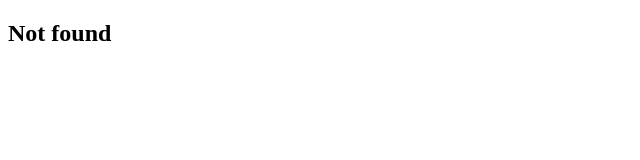
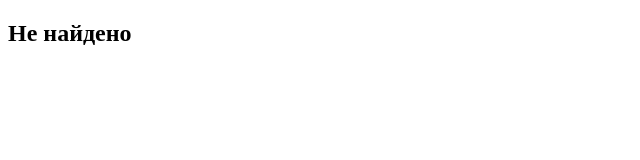
Before and after one commit to w3dom/strjs, a plain HTML site: page 404.html in a window 1280 px wide. Shown: the full height of the page, 0-640 px from the left. Drawn offline with Linux system fonts and the light colour scheme.

Commit message:
404 html ru

```diff
--- a/404.html
+++ b/404.html
@@ -5,6 +5,6 @@
     <title>Моя Москва</title>
 </head>
 <body>
-<h2>Not found</h2>
+<h2>Не найдено</h2>
 </body>
 </html>
```
